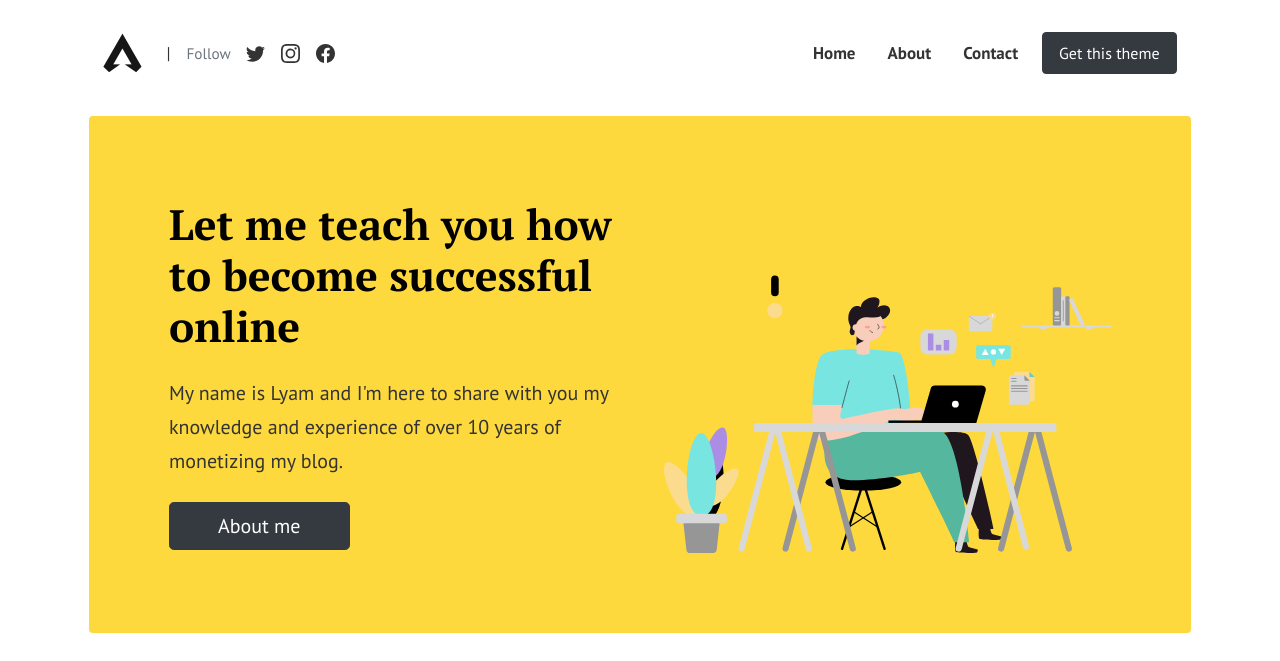
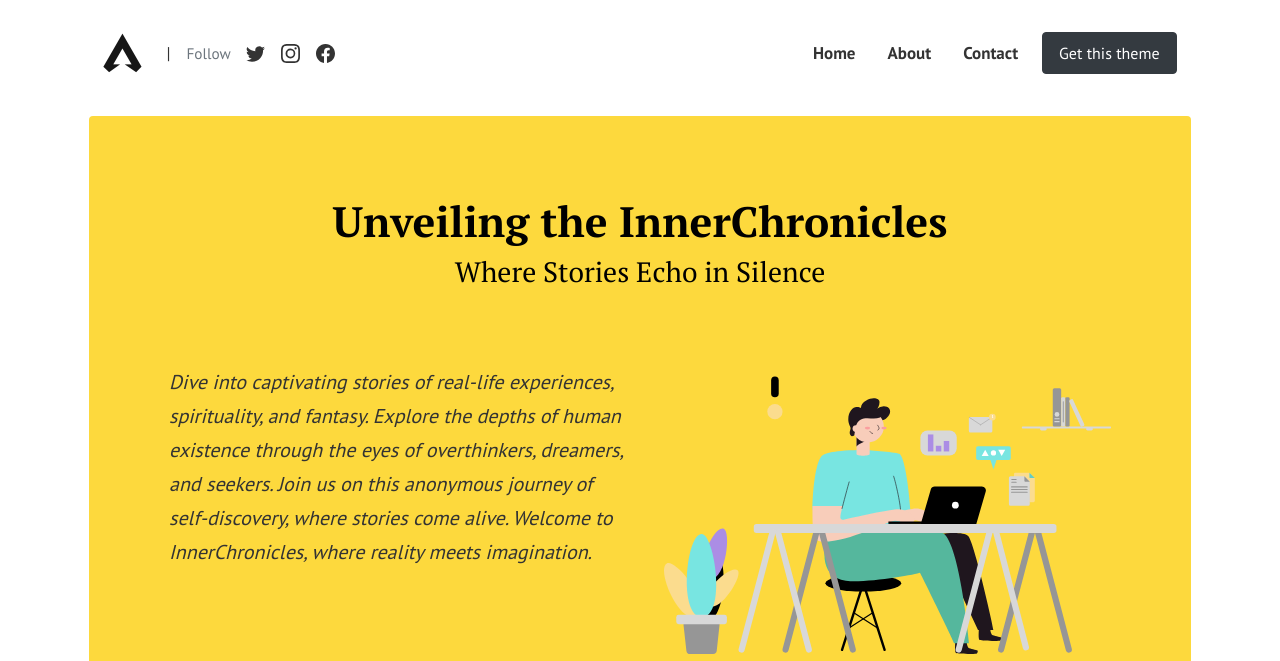
Before and after one commit to nishanta454/inner-chronicles, a Jekyll site: the page built from index.html, in a window 1280 px wide and 1400 px high. Shown: the top 661 px of the window. Built offline with Jekyll 4.4.1, drawn with Linux system fonts in a browser that asks for light colours; the list of posts is cut into pages by our own code; comment, search, counter and statistics services are not loaded; some of the changed text lies outside the part shown; grey boxes are pictures that could not be loaded.

```diff
--- a/_config.yml
+++ b/_config.yml
@@ -1,11 +1,11 @@
-title: "Affiliates"
-email: wowthemesnet@gmail.com
+title: "InnerChronicles"
+email: nishanta454@gmail.com
 timezone: UTC
 baseurl: "/inner-chronicles"
 permalink: "/:title/"
 logo: 'assets/images/logo.png'
 favicon: 'assets/images/favicon.ico'
-author: Sal
+author: Nishant
 paginate: 30
 disqus: 'demowebsite'
 locale: en_us
@@ -24,28 +24,20 @@ ganalytics: UA-113961478-1
 
 # Authors
 authors:
-  sal:
-    name: Sal
-    display_name: Sal
+  nishant:
+    name: Nishant
+    display_name: Nishant
     avatar: 'assets/images/sal.png'
-    email: wowthemesnet@gmail.com
-    web: https://www.wowthemes.net/category/jekyll-themes/
+    email: nishanta454@gmail.com
+    web: https://www.innerchronicles.com
     twitter: https://twitter.com/wowthemesnet
     description: "Author of Affiliates, a template available for WordPress, HTML, Ghost and Jekyll. You are currently previewing Jekyll template demo."
-  john:
-    name: John
-    display_name: John
-    avatar: 'assets/images/john.png'
-    email: wowthemesnet@gmail.com
-    web: https://www.wowthemes.net/category/jekyll-themes/
-    twitter: https://twitter.com/wowthemesnet
-    description: "This is the author box. Write a short description of the author here. You are currently previewing Affiliates theme demo, a Jekyll template compatible with Github pages."
 
 # Social
 social:
-  instagram: https://www.instagram.com/bootstrapstarter/
-  facebook: https://www.facebook.com/bootstrapstartercom-346329609045284
-  twitter: https://twitter.com/bstartercom
+  instagram: javascrit:void(0);
+  facebook: javascrit:void(0);
+  twitter: javascrit:void(0);
 
 # Plugins
 plugins:
--- a/index.html
+++ b/index.html
@@ -1,5 +1,5 @@
 ---
-title: Home
+title: InnerChronicles - Explore Anonymous Stories, Experiences, and Perspectives
 layout: default
 background: '/img/bg-index.jpg'
 ---
@@ -8,11 +8,20 @@ background: '/img/bg-index.jpg'
 ================================================== -->
 {% if page.url == "/" %}
 <div class="rounded mb-5 hero">
+  <div class="row text-center">
+    <div class="col-md-12 serif-font">
+      <h1 class="font-weight-bold font-uppercase">Unveiling the InnerChronicles</h1>
+      <h3 class="font-weight-light">Where Stories Echo in Silence</h3>
+    </div>
+  </div>
   <div class="row align-items-center justify-content-between">
     <div class="col-md-6">
-      <h1 class="font-weight-bold mb-4 serif-font">Let me  teach you how to become successful online</h1>
-      <p class="lead mb-4">My name is Lyam and I'm here to share with you my knowledge and experience of over 10 years of monetizing my blog.</p>
-      <a href="{{site.baseurl}}/about" class="btn btn-dark text-white px-5 btn-lg">About me</a>
+      <p class="lead font-italic">
+        Dive into captivating stories of real-life experiences, spirituality, and fantasy.
+        Explore the depths of human existence through the eyes of overthinkers, dreamers, and seekers.
+        Join us on this anonymous journey of self-discovery, where stories come alive.
+        Welcome to InnerChronicles, where reality meets imagination.
+      </p>
     </div>
     <div class="col-md-6 text-right pl-0 pl-lg-4">
       <img class="intro" height="500" src="{{site.baseurl}}/assets/images/intro.svg">
```
Also changed, not shown: _posts/2018-01-12-tree-of-codes.md (+1 -1 lines).
